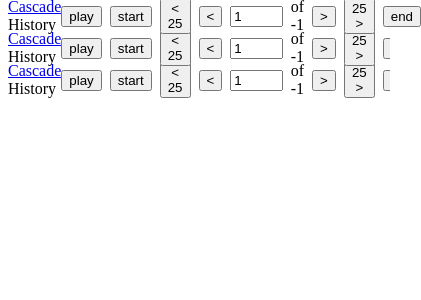
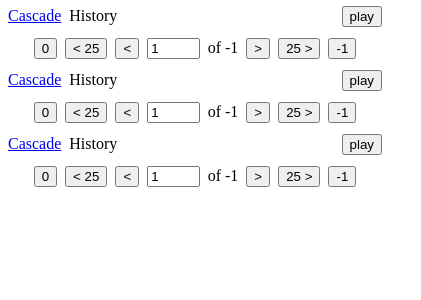
Before and after one commit to constraint-systems/cascade, a Next.js app: page /history/1 in a window 390 px wide. Shown: the top 300 px of the page, 421 px wide, since content can reach past the window. Built offline with nearby package versions, Linux system fonts and the light colour scheme; no server answers; the database is empty.

Commit message:
better mobile history

```diff
--- a/pages/api/posts/[lastPost].tsx
+++ b/pages/api/posts/[lastPost].tsx
@@ -10,8 +10,10 @@ export default async function handle(req: any, res: any) {
     skip: Math.max(0, lastPost - 32),
     take: Math.min(32, parseInt(lastPost)),
   });
+
   for (const post of posts) {
     post.createdAt = JSON.parse(JSON.stringify(post.createdAt));
   }
+
   res.json(posts);
 }
--- a/pages/history/[lastPost].tsx
+++ b/pages/history/[lastPost].tsx
@@ -7,6 +7,10 @@ const prefix =
   process.env.NODE_ENV === "production"
     ? "https://cascade.constraint.systems"
     : "http://localhost:3000";
+
+function clamp(value: number, min: number, max: number) {
+  return Math.min(Math.max(min, value), max);
+}
 
 export async function getServerSideProps(context: any) {
   const postCount = await fetch(prefix + "/api/postCount/", {
@@ -29,6 +33,8 @@ const App = ({ postCount }) => {
   const playingRef = useRef(null);
   const postNumRef = useRef(postNum);
   const [pageInput, setPageInput] = useState(lastPost);
+  const [headerHeight, setHeaderHeight] = useState(32);
+  const headerRef = useRef<HTMLDivElement | null>(null);
   postNumRef.current = postNum;
 
   useEffect(() => {
@@ -53,35 +59,99 @@ const App = ({ postCount }) => {
     };
   }, [isPlaying, playingRef]);
 
+  useEffect(() => {
+    const handleResize = () => {
+      const box = headerRef.current.getBoundingClientRect();
+      setHeaderHeight(box.height);
+    };
+    handleResize();
+    window.addEventListener("resize", handleResize);
+    return () => {
+      window.removeEventListener("resize", handleResize);
+    };
+  }, [headerRef]);
+
   const handleForm = (e: React.FormEvent) => {
     e.preventDefault();
+    setIsPlaying(false);
     // @ts-ignore
-    router.push("/history/" + e.target.elements.pageInput.value);
+    const clamped = clamp(e.target.elements.pageInput.value, 0, postCount - 1);
+    setPageInput(clamped.toString());
+    router.push("/history/" + clamped);
+  };
+
+  const pushClamped = (value: number) => {
+    setIsPlaying(false);
+    const clamped = clamp(value, 0, postCount - 1);
+    router.push("/history/" + clamped);
   };
 
   return (
     <div>
-      <style>{"body { margin: 0; overflow: hidden; }"}</style>
+      <Head>
+        <title>Cascade History {postNum}</title>
+        <meta name="viewport" content="initial-scale=1.0, width=device-width" />
+        <link rel="icon" href="/icon.png" />
+        <meta name="theme-color" content="#000000" />
+        <meta
+          name="description"
+          content="An experiment in collaborative CSS. Style is determined by the most recent 32 posts."
+        />
+        <meta property="og:title" content="Cascade" />
+        <meta
+          property="og:description"
+          content="An experiment in collaborative CSS. Style is determined by the most recent 32 posts."
+        />
+        <meta
+          property="og:image"
+          content={
+            "https://api.apiflash.com/v1/urltoimage?access_key=8869f084c4454b098ba777233e7f16b0&format=jpeg&height=800&ttl=43200&url=https%3A%2F%2Fcascade.constraint.systems%2Fraw%2f" +
+            postNum +
+            "&width=1200&wait_for=.page-wrapper"
+          }
+        />
+        <meta property="og:url" content="https://cascade.constraint.systems" />
+        <meta name="twitter:card" content="summary_large_image" />
+        <style>{"body { margin: 0; overflow: hidden; }"}</style>
+      </Head>
+
       <div
+        ref={headerRef}
         style={{
-          height: 32,
           display: "flex",
+          flexWrap: "wrap",
           alignItems: "center",
           position: "sticky",
           top: 0,
           zIndex: 3,
-          justifyContent: "space-between",
+          justifyContent: "center",
           paddingLeft: 8,
           paddingRight: 8,
         }}
       >
-        <div>
+        <div
+          style={{
+            height: 32,
+            display: "flex",
+            alignItems: "center",
+            gap: "1ch",
+          }}
+        >
           <Link href="/">
             <a>Cascade</a>
           </Link>{" "}
-          History
+          <div>History</div>
         </div>
-        <div style={{ display: "flex", gap: 8, alignItems: "center" }}>
+        <div
+          style={{
+            height: 32,
+            display: "flex",
+            alignItems: "center",
+            gap: "1ch",
+            flexGrow: 1,
+            justifyContent: headerHeight > 32 ? "end" : "center",
+          }}
+        >
           {isPlaying ? (
             <button
               onClick={() => {
@@ -99,19 +169,28 @@ const App = ({ postCount }) => {
               play
             </button>
           )}
+        </div>
+        <div
+          style={{
+            height: 32,
+            display: "flex",
+            gap: "1ch",
+            alignItems: "center",
+          }}
+        >
           <button
             onClick={() => {
-              router.push("/history/0");
+              pushClamped(0);
             }}
-          >{`start`}</button>
+          >{`0`}</button>
           <button
             onClick={() => {
-              router.push("/history/" + (postNum - 25));
+              pushClamped(postNum - 25);
             }}
           >{`< 25`}</button>
           <button
             onClick={() => {
-              router.push("/history/" + (postNum - 1));
+              pushClamped(postNum - 1);
             }}
           >{`<`}</button>
           <form onSubmit={handleForm}>
@@ -128,19 +207,21 @@ const App = ({ postCount }) => {
           <div>of {postCount - 1}</div>
           <button
             onClick={() => {
-              router.push("/history/" + (postNum + 1));
+              pushClamped(postNum + 1);
             }}
           >{`>`}</button>
           <button
             onClick={() => {
-              router.push("/history/" + (postNum + 25));
+              pushClamped(postNum + 25);
             }}
           >{`25 >`}</button>
           <button
             onClick={() => {
-              router.push("/history/" + (postCount - 1));
+              pushClamped(postCount - 1);
             }}
-          >{`end`}</button>
+          >
+            {postCount - 1}
+          </button>
         </div>
       </div>
       <iframe
@@ -149,7 +230,7 @@ const App = ({ postCount }) => {
         style={{
           width: "100%",
           border: "none",
-          height: "calc(100vh - 32px)",
+          height: "calc(100vh - " + headerHeight + "px)",
         }}
       ></iframe>
     </div>
```
Also changed, not shown: utils.tsx (+4 -3 lines).
